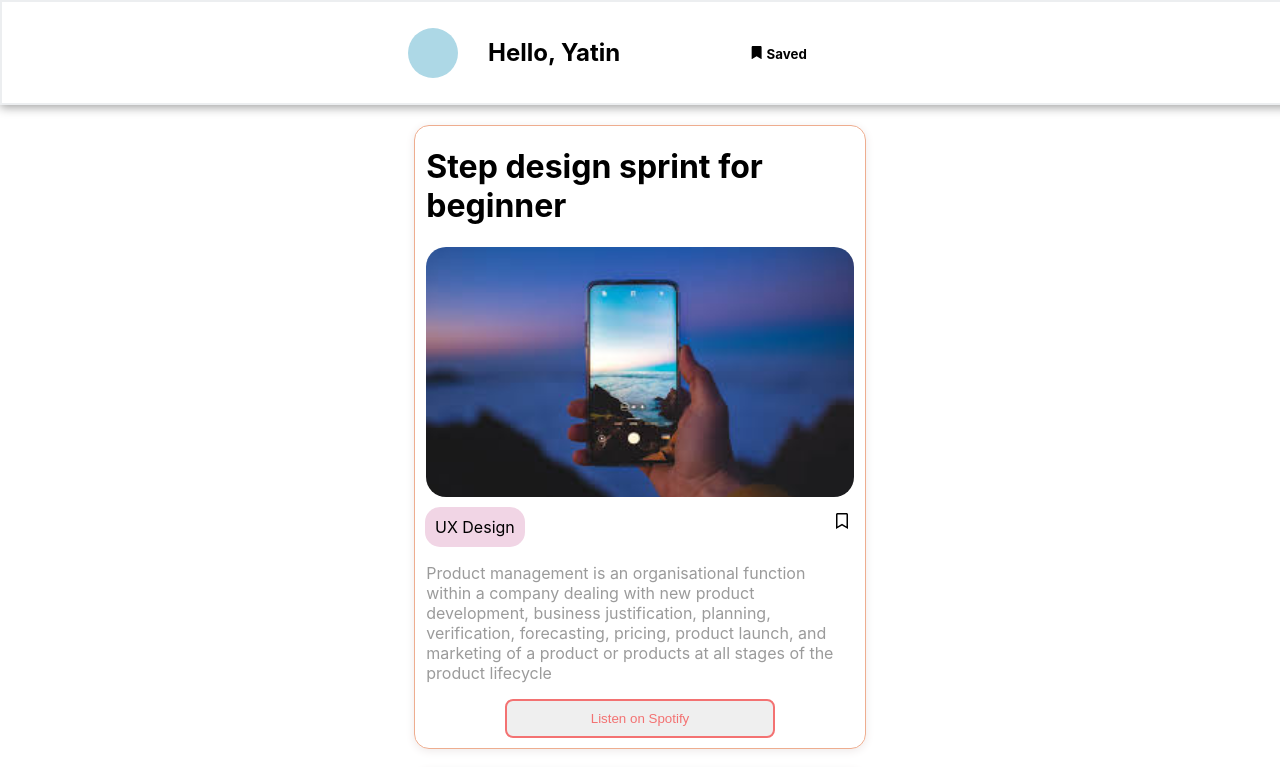
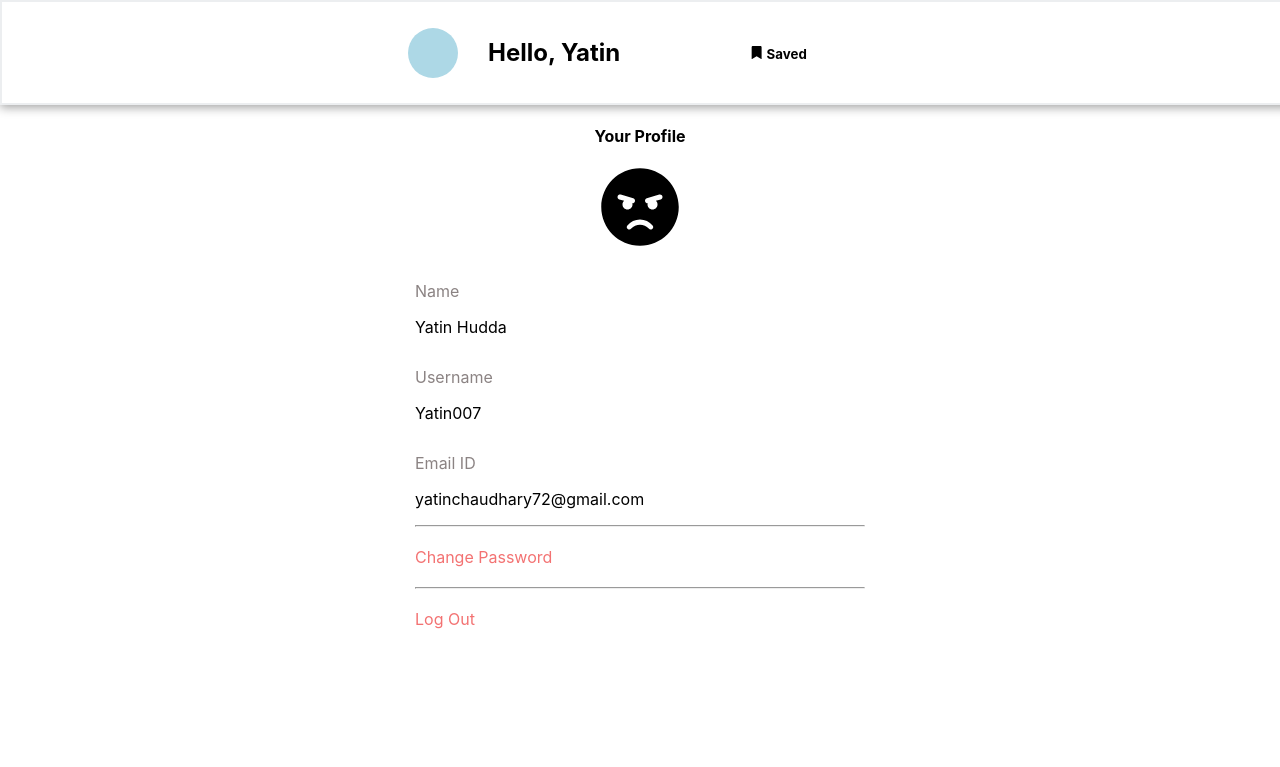
Before and after one commit to yatinhudda/beingPM, a React (Create React App) app in the folder being_pm/: page /Profile/Profile in a window 1280 px wide. Shown: the top 767 px of the page. Built offline with nearby package versions, Linux system fonts and the light colour scheme.

Commit message:
profile page ready

```diff
--- a/being_pm/src/App.js
+++ b/being_pm/src/App.js
@@ -2,6 +2,7 @@ import './App.css';
 import Navbar from './Navbar/Navbar';
 import Content from './Content/Content';
 import Saved from './Saved/Saved';
+import Profile from './Profile/Profile';
 import {BrowserRouter as Router, Switch, Route} from 'react-router-dom';
 
 import React, { useState } from 'react';
@@ -47,8 +48,14 @@ function App() {
       <Navbar name = {usersState.persons[0].name }/>
       <div className = "outer">
 
+
+
       <Route path = '/Saved/Saved' component = {Saved}/>
 
+
+      <Switch>
+
+        <Route path  = '/Profile/Profile' exact component = {Profile}/>
       <Route >
 
 
@@ -74,6 +81,11 @@ function App() {
         redirectlink = {usersState.content[2].redirectlink}/>
 
       </Route>
+      </Switch>
+
+
+
+
 
 
 
--- a/being_pm/src/Navbar/Navbar.js
+++ b/being_pm/src/Navbar/Navbar.js
@@ -18,9 +18,11 @@ const navbar = (props) => {
     return (
         <div className = "Navbar">
             <div className = "inner-nav">
+                <Link to = './Profile/Profile'>
                 <div className = "profile" onClick = {profileClick}>
 
                 </div>
+                </Link>
                 <div className = "profile-name">
                     <h2>Hello, {props.name}</h2>
                 </div>
--- /dev/null
+++ b/being_pm/src/Profile/Profile.css
@@ -0,0 +1,48 @@
+.profile-section{
+    width: 90%;
+    margin:auto;
+    /* border: 1px solid rgb(238, 173, 143); */
+    /* display: flex;
+    align-items: center; */
+}
+
+.profile-header{
+    width:70%;
+    margin:auto;
+    display: flex;
+    justify-content: center;
+}
+
+.profile-picture{
+    width:70%;
+    margin:auto;
+    display: flex;
+    justify-content: center;
+}
+
+.profile-content{
+    display: flex;
+    justify-content: left;
+}
+
+.question{
+    color: rgb(139, 131, 131);
+    font-size: medium;
+    margin-top: 30px;
+}
+
+.change-password{
+    color:rgb(243, 114, 114);
+    margin-top: 20px;
+    margin-bottom: 20px;
+}
+.log-out{
+    color:rgb(243, 114, 114);
+    margin-top: 20px;
+    margin-bottom: 20px;
+}
+hr{
+
+    margin:auto;
+    color: darkgrey;
+}
--- /dev/null
+++ b/being_pm/src/Profile/Profile.js
@@ -0,0 +1,64 @@
+import React from 'react';
+import './Profile.css';
+import { FaAngry} from 'react-icons/fa';
+
+const profile = () => {
+    return (
+        <div className = "profile-section">
+            <div className = "profile-header">
+                <div>
+                    <h4>Your Profile</h4>
+                </div>
+            </div>
+            <div className = "profile-picture">
+                <div>
+                    <FaAngry size = {80}/>
+                </div>
+            </div>
+            <div className = "Profile-content">
+                <div className = "name">
+                    <div className = "question">
+                        <p>Name</p>
+                    </div>
+                    <div>
+                        <p>Yatin Hudda</p>
+                    </div>
+                </div>
+
+                <div className = "user-name">
+                    <div className = "question">
+                        <p>Username</p>
+                    </div>
+                    <div>
+                        <p>Yatin007</p>
+                    </div>
+                </div>
+
+                <div className = "user-email">
+                    <div className = "question">
+                        <p>Email ID</p>
+                    </div>
+                    <div>
+                        <p>yatinchaudhary72@gmail.com</p>
+                    </div>
+                </div>
+                <div>
+                    <hr></hr>
+                </div>
+                <div className = "change-password">
+                    <p>Change Password</p>
+                </div>
+
+                <div>
+                    <hr></hr>
+                </div>
+                <div className = "log-out">
+                    <p>Log Out</p>
+                </div>
+
+            </div>
+        </div>
+    );
+}
+
+export default profile;
--- a/being_pm/src/Saved/Saved.css
+++ b/being_pm/src/Saved/Saved.css
@@ -3,10 +3,6 @@
     width: 100%;
     margin:auto;
     margin-top: 20px;
-    /* display: flex;
-    flex-direction: row;
-    justify-content: center; */
-
 }
 
 .saved-div h4{
--- a/being_pm/src/Saved/Saved.js
+++ b/being_pm/src/Saved/Saved.js
@@ -1,6 +1,7 @@
 import React from 'react';
 import './Saved.css';
 import { FaRetweet} from 'react-icons/fa';
+// import Profile from 'src/Profile/Profile';
 
 const savedPage = () =>{
 
```
Also changed, not shown: 1 other file (tests, documents, lock files or other folders).
